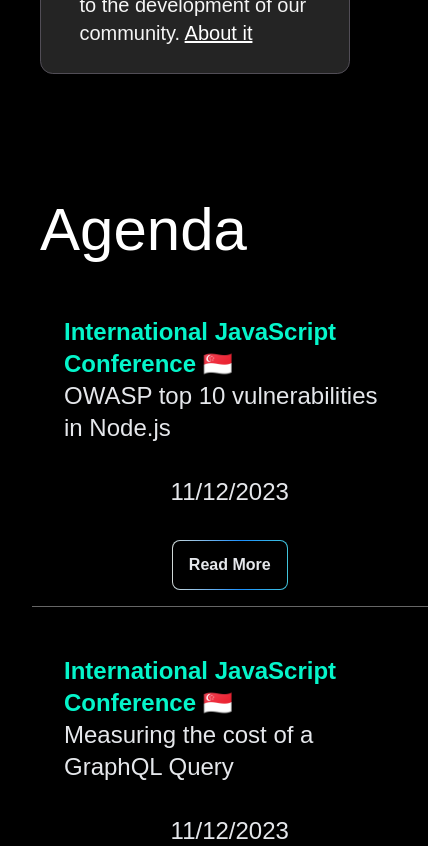
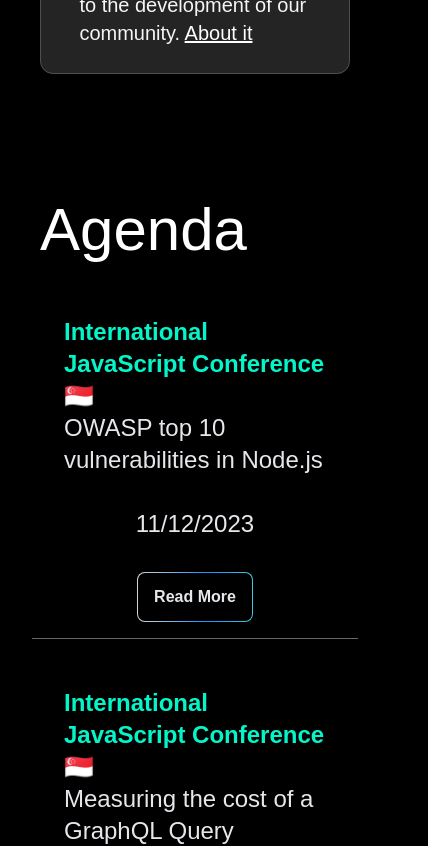
Before and after one commit to marco-ippolito/me, a Nuxt app: page / in a window 390 px wide. Shown: the part 1177-2023 px from the top of the page, 428 px wide, since content can reach past the window. Built offline with nearby package versions, Linux system fonts and the light colour scheme.

Commit message:
fix(agendaitem): breakpoint

```diff
--- a/components/AgendaItem.vue
+++ b/components/AgendaItem.vue
@@ -35,7 +35,6 @@ const props = defineProps<{
   align-items: center;
   gap: 2rem;
   margin: 2rem;
-  width: 85%;
   @media screen and (min-width: 768px) {
     flex-direction: row;
     gap: 4rem;
--- a/components/section/Agenda.vue
+++ b/components/section/Agenda.vue
@@ -1,5 +1,5 @@
 <template>
-  <section class="agenda container mx-auto youtube_social_circle_dark">
+  <section class="agenda container mx-auto">
     <h1 class="text-6xl m10">Agenda</h1>
     <template
       v-for="item in agendaOrderedByDate"
```
